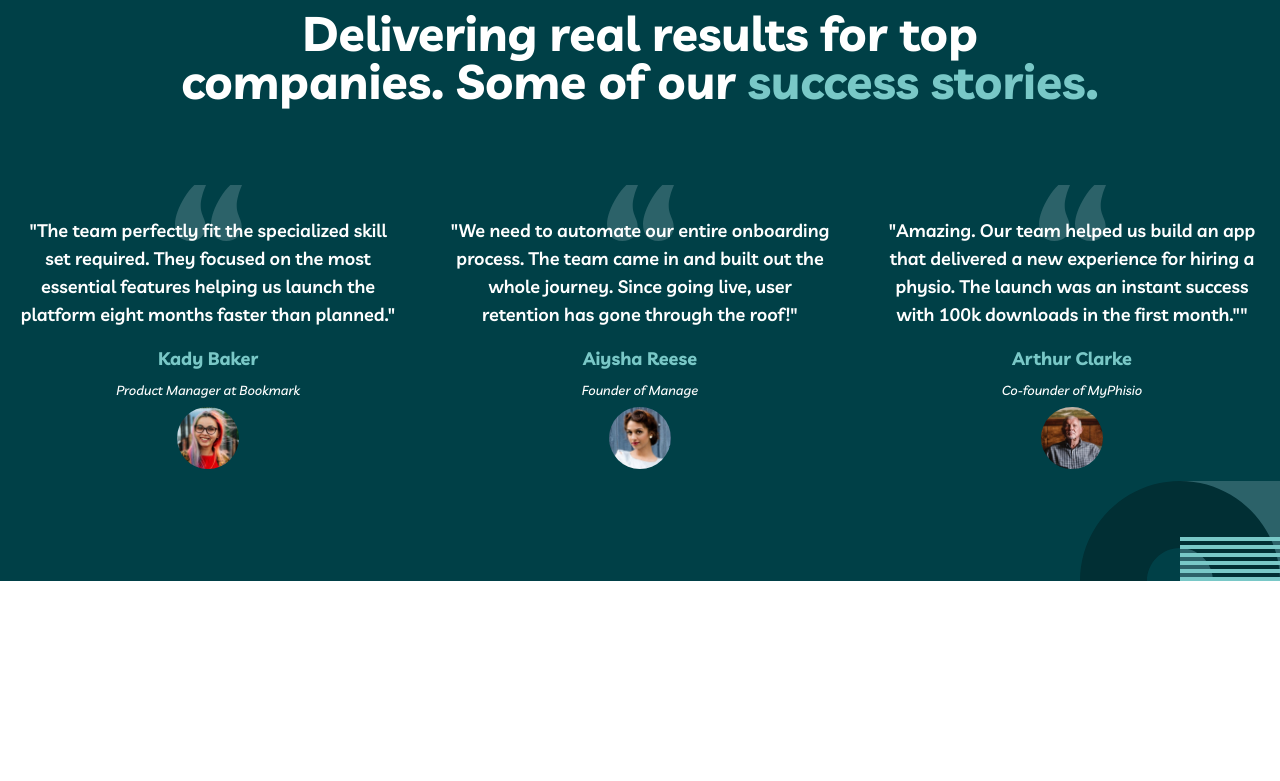
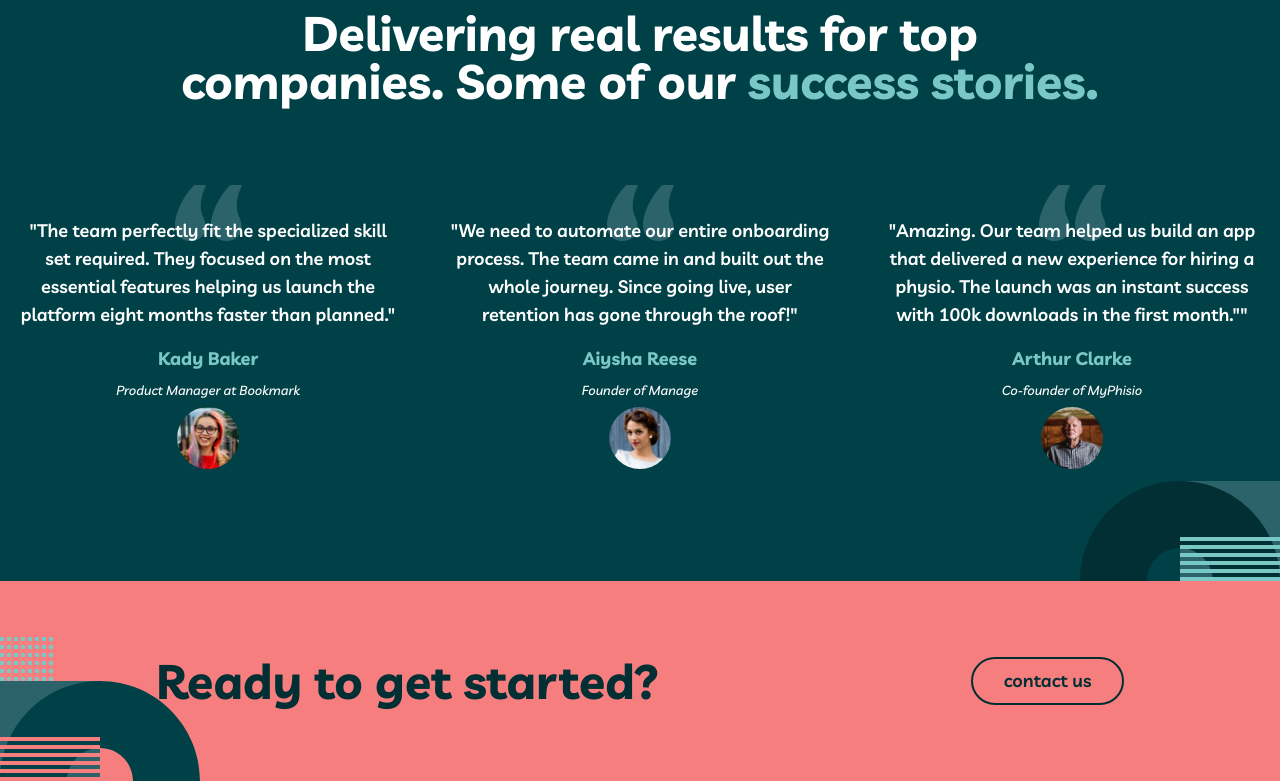
Before and after one commit to Damjan15/myteam, a website: page index.html in a window 1280 px wide. Shown: the part 1503-2284 px from the top of the page. Before the commit the page ends 2084 px from the top, so only its background shows below. Drawn offline with Linux system fonts and the light colour scheme.

Commit message:
feat: CTA section created

```diff
--- a/index.html
+++ b/index.html
@@ -212,7 +212,22 @@
                 <img src="assets/bg-pattern-home-5.svg" class="absolute bottom-0 right-0" alt="home-pattern-4">
             </div>
         </div>
+    </section>
 
+    <!-- CTA -->
+    <section class="bg-light-coral h-[300px] md:h-[200px] relative">
+        <div class="section-container h-full">
+            <div
+                class="flex flex-col items-center justify-center h-full space-y-6 xl:flex-row xl:space-y-0 xl:justify-around">
+                <h3 class="h2 text-state-green">Ready to get started?</h3>
+
+                <a href="#" class="btn btn-primary dark">Contact Us</a>
+            </div>
+
+            <div>
+                <img src="assets/bg-pattern-home-6-about-5.svg" alt="home-pattern-6" class="absolute bottom-0 left-0">
+            </div>
+        </div>
     </section>
 
     <script src="js/script.js"></script>
```
Also changed, not shown: css/output.css.
